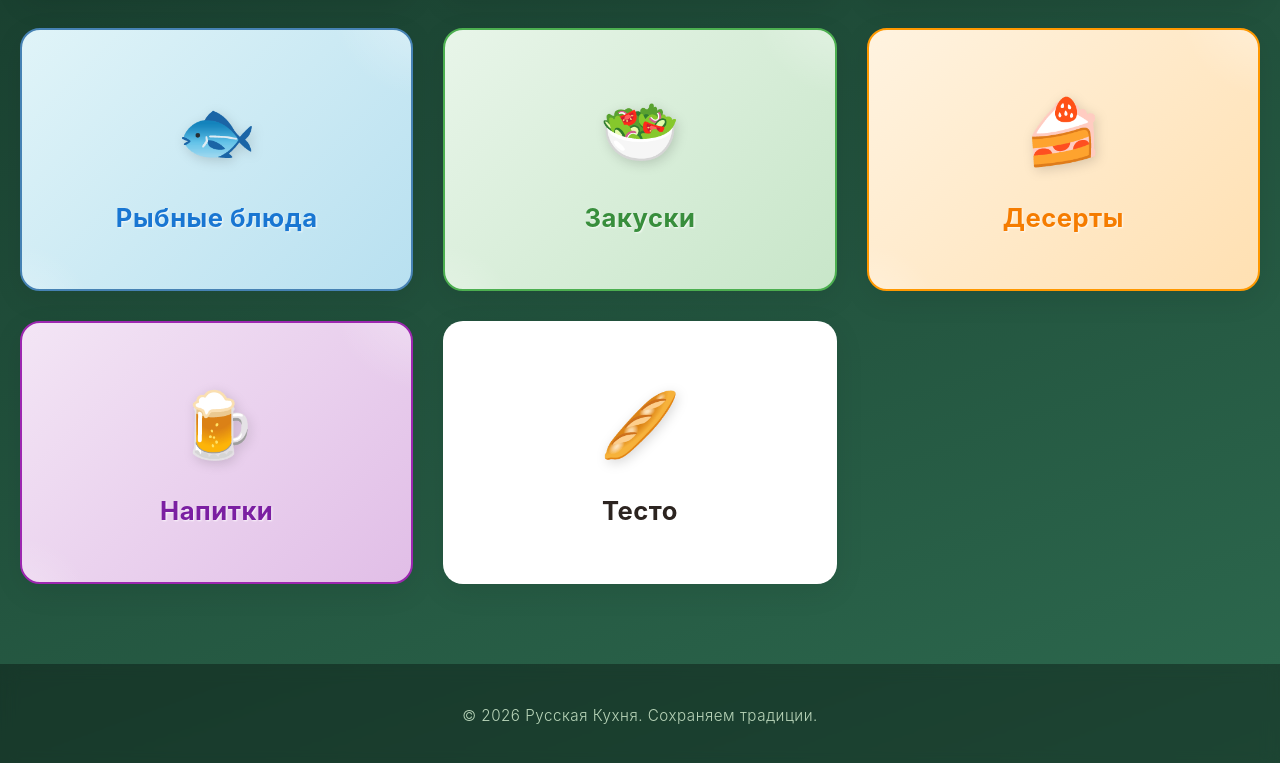
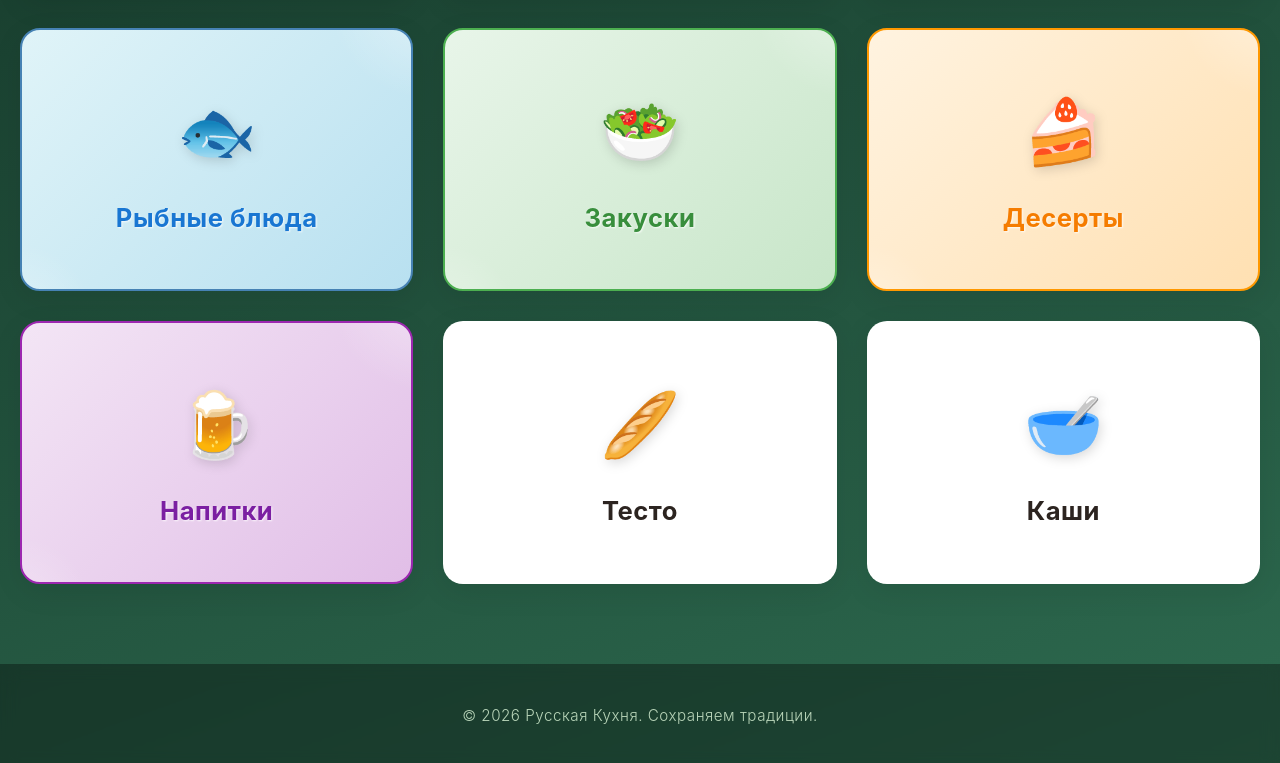
Before and after one commit to svideoproekt-ship-it/russka-kuhnya-9551, a React (Vite) app: page / in a window 1280 px wide. Shown: the part 723-1486 px from the top of the page. Built offline with nearby package versions, Linux system fonts and the light colour scheme; a web font is replaced by a local one.

Commit message:
feat: add Porridge category to main page

```diff
--- a/src/components/Categories.jsx
+++ b/src/components/Categories.jsx
@@ -13,6 +13,7 @@ const Categories = () => {
     { id: 6, name: 'Десерты', icon: '🍰', link: '/category/desserts' },
     { id: 7, name: 'Напитки', icon: '🍺', link: '/category/drinks' },
     { id: 8, name: 'Тесто', icon: '🥖', link: '/category/dough' },
+    { id: 9, name: 'Каши', icon: '🥣', link: '/category/porridge' },
   ];
 
   return (
```
